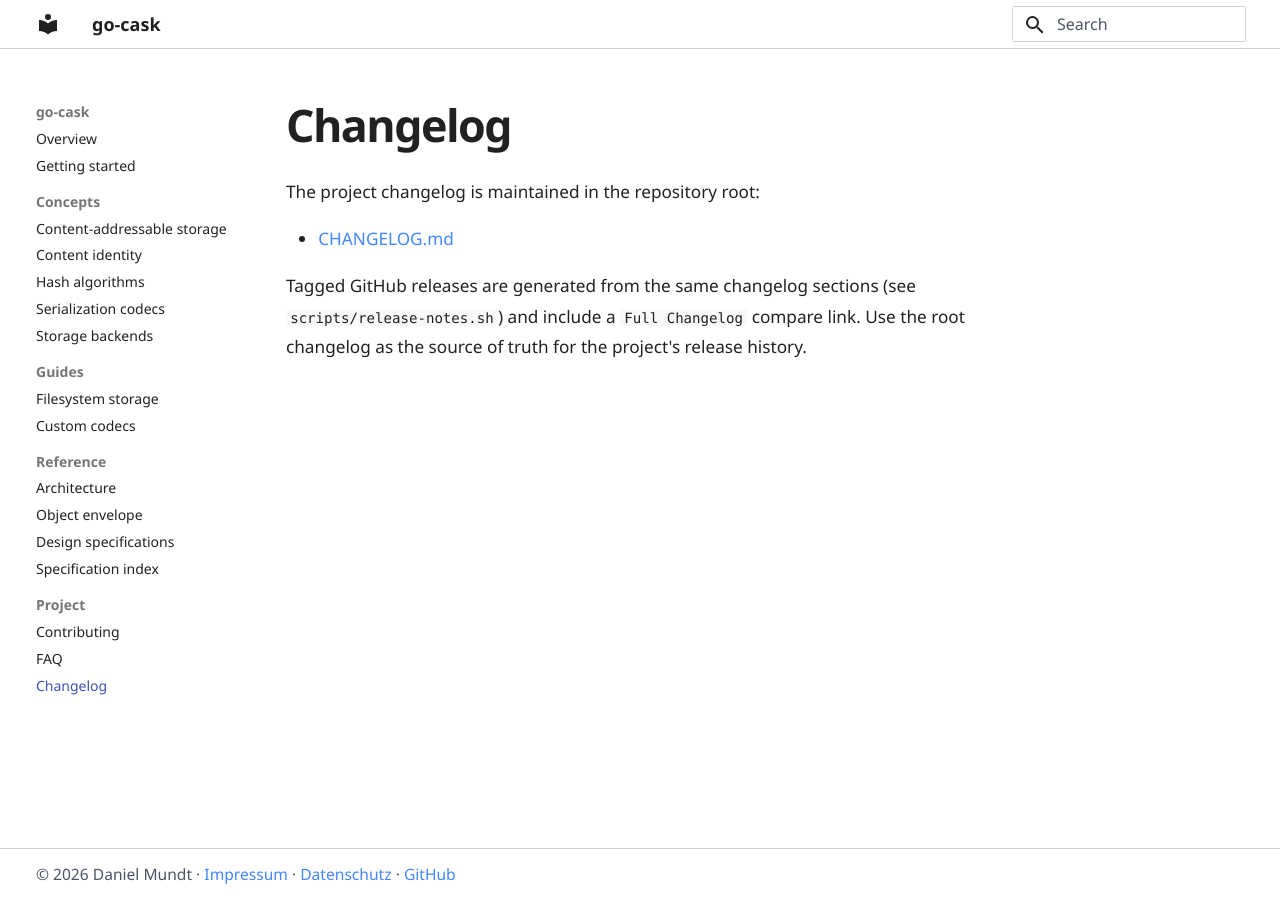
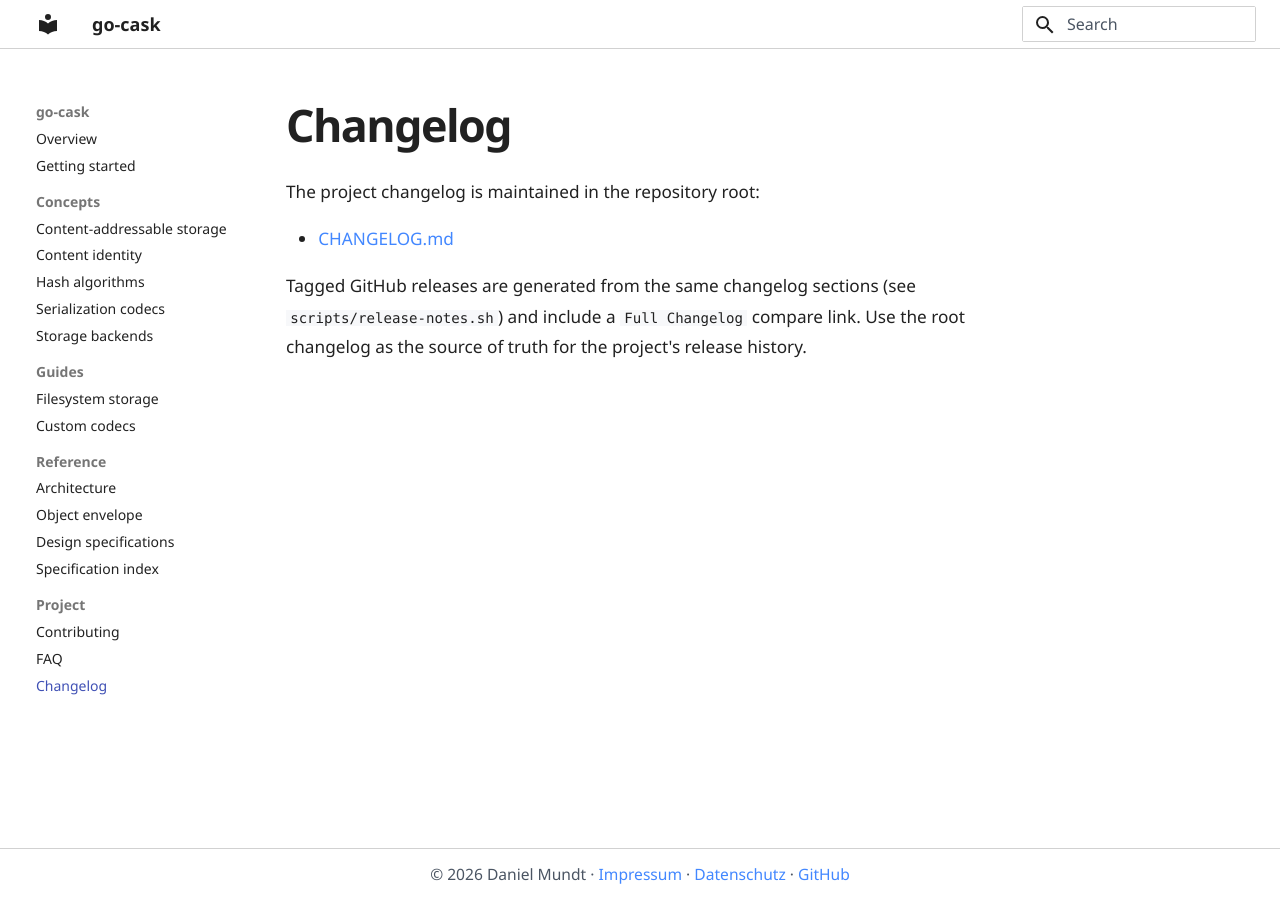
Before and after one commit to dmundt/go-cask, an MkDocs documentation site: the page built from website/changelog.md, in a window 1280 px wide. Built offline with MkDocs 1.6.1 and Material for MkDocs 9.7.7, drawn with Linux system fonts in a browser that asks for light colours; a script that is not in the unit is left out.

Commit message:
style(website): align header and footer (#121)
Co-authored-by: Copilot <223556219+Copilot@users.noreply.github.com>

```diff
--- a/website/stylesheets/extra.css
+++ b/website/stylesheets/extra.css
@@ -45,7 +45,7 @@ body {
   .md-search {
     display: block;
     margin-left: auto;
-    margin-right: 0.5rem;
+    margin-right: 0;
     min-width: 16rem;
     opacity: 1;
     visibility: visible;
@@ -88,6 +88,10 @@ body {
   border-top: 1px solid var(--panel-border);
 }
 
+.md-footer-meta__inner {
+  justify-content: center;
+}
+
 .md-footer-meta .md-copyright,
 .md-footer-meta .md-copyright__highlight,
 .md-footer-meta .md-social__link {
@@ -96,6 +100,9 @@ body {
 
 .md-footer-meta .md-copyright {
   font-size: 0.78rem;
+  margin-left: auto;
+  margin-right: auto;
+  text-align: center;
 }
 
 html .md-footer-meta .md-copyright__highlight a {
```
Also changed, not shown: CHANGELOG.md (+2 -0 lines).
